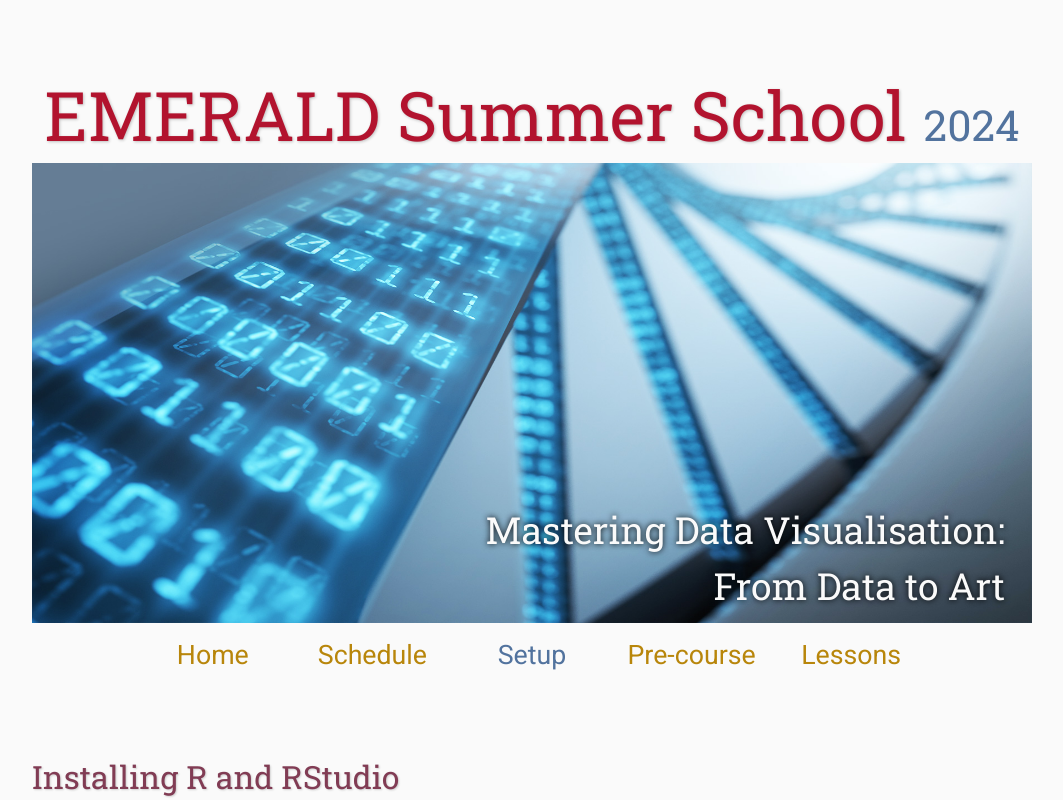
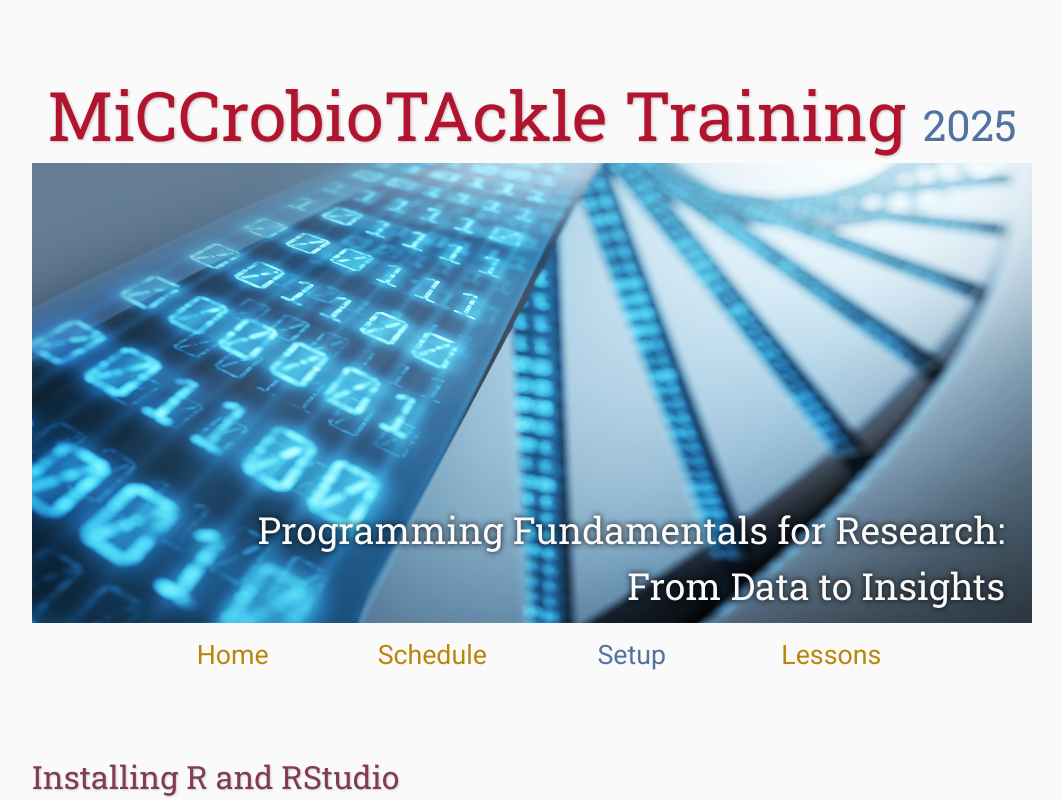
Before and after one commit to monahton/miccrobiotackle-jena-2025, a plain HTML site: page setup/index.html in a window 1280 px wide. Shown: the top 800 px of the page, without its empty margins (108-1171 px from the left). Drawn offline with Linux system fonts and the light colour scheme; files that its build step writes are made by us from their sources.

Commit message:
Update index.html

```diff
--- a/setup/index.html
+++ b/setup/index.html
@@ -6,10 +6,10 @@
     <link rel="shortcut icon" type="image/png" href="assets/favicon.png"/>
     <link rel="stylesheet" type="text/css" media="all" href="assets/main.css"/>
     <meta charset="utf-8">
-    <meta name="description" content="Mastering Data Visualization: From Data to Art">
+    <meta name="description" content="Programming Fundamentals for Research">
     <meta name="resource-type" content="document">
     <meta name="distribution" content="global">
-    <meta name="KeyWords" content="Workshop, Summer School, Learning, Data Visualization">
+    <meta name="KeyWords" content="Workshop, Programming, Learning, Data Visualization">
     <style>
         .divider {
             border: 0;
@@ -20,7 +20,7 @@
             margin: 20px 0;
         }
     </style>
-    <title>EMERALD Summer School 2024</title>
+    <title>MiCCrobioTAckle Training 2025</title>
 
 </head>
 
@@ -29,10 +29,10 @@
     <div class="banner">
         <img src="assets/banner.jpg" alt="Workshop Banner" style="width: 100%">
         <div class="top-left">
-            <span class="title1">EMERALD Summer School </span> <span class="year">2024</span>
+            <span class="title1">MiCCrobioTAckle Training </span> <span class="year">2025</span>
         </div>
         <div class="bottom-right">
-            Mastering Data Visualisation: <br> From Data to Art
+            Programming Fundamentals for Research: <br> From Data to Insights
         </div>
     </div>
 
@@ -46,9 +46,6 @@
             </td>
             <td class="navigation">
                 <a class="current" title="Setup Page" href="setup">Setup</a>
-            </td>
-            <td class="navigation">
-                <a title="Resources Page" href="resources">Pre-course</a>
             </td>
             <td class="navigation">
                 <a title="Lessons Page" href="src">Lessons</a>
```
